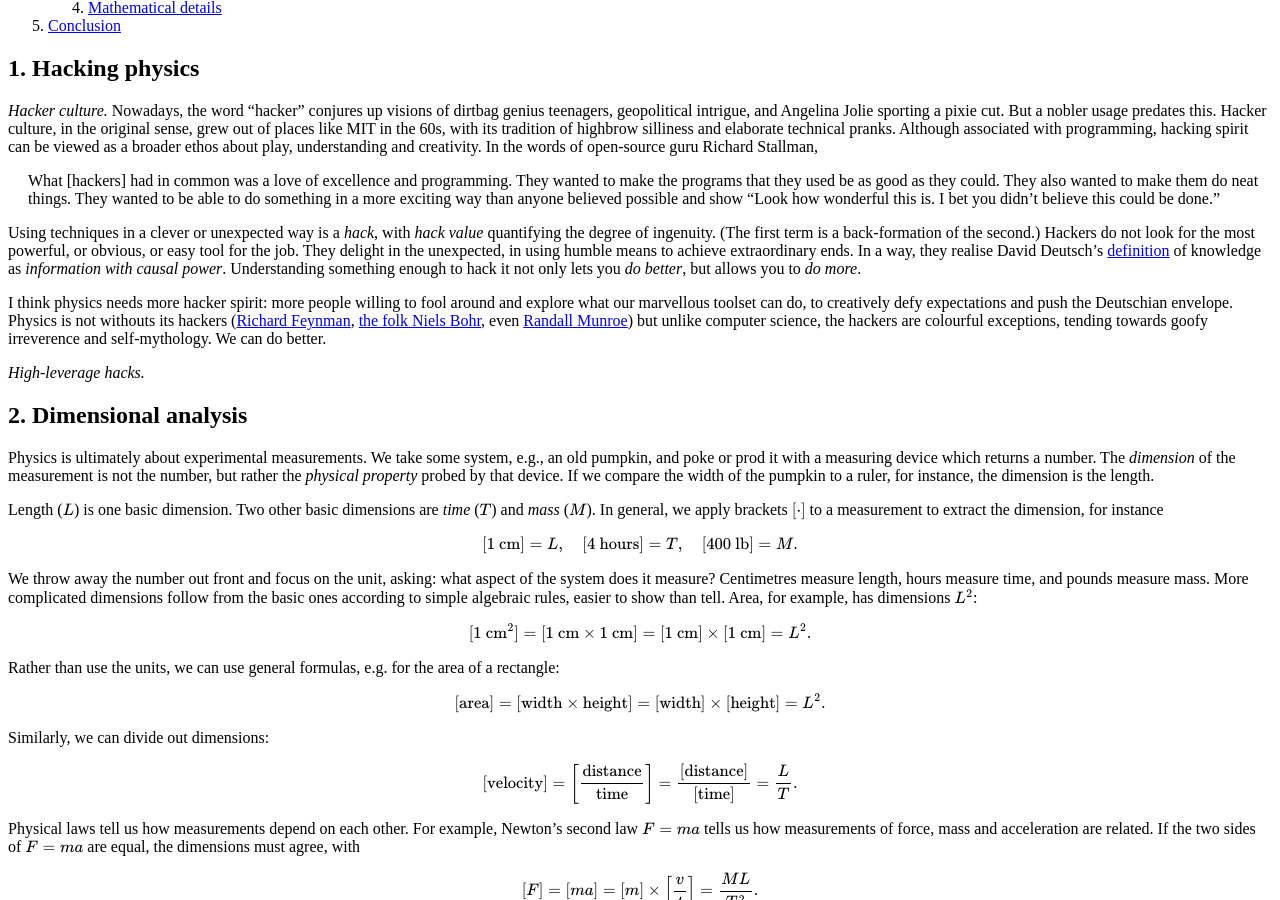
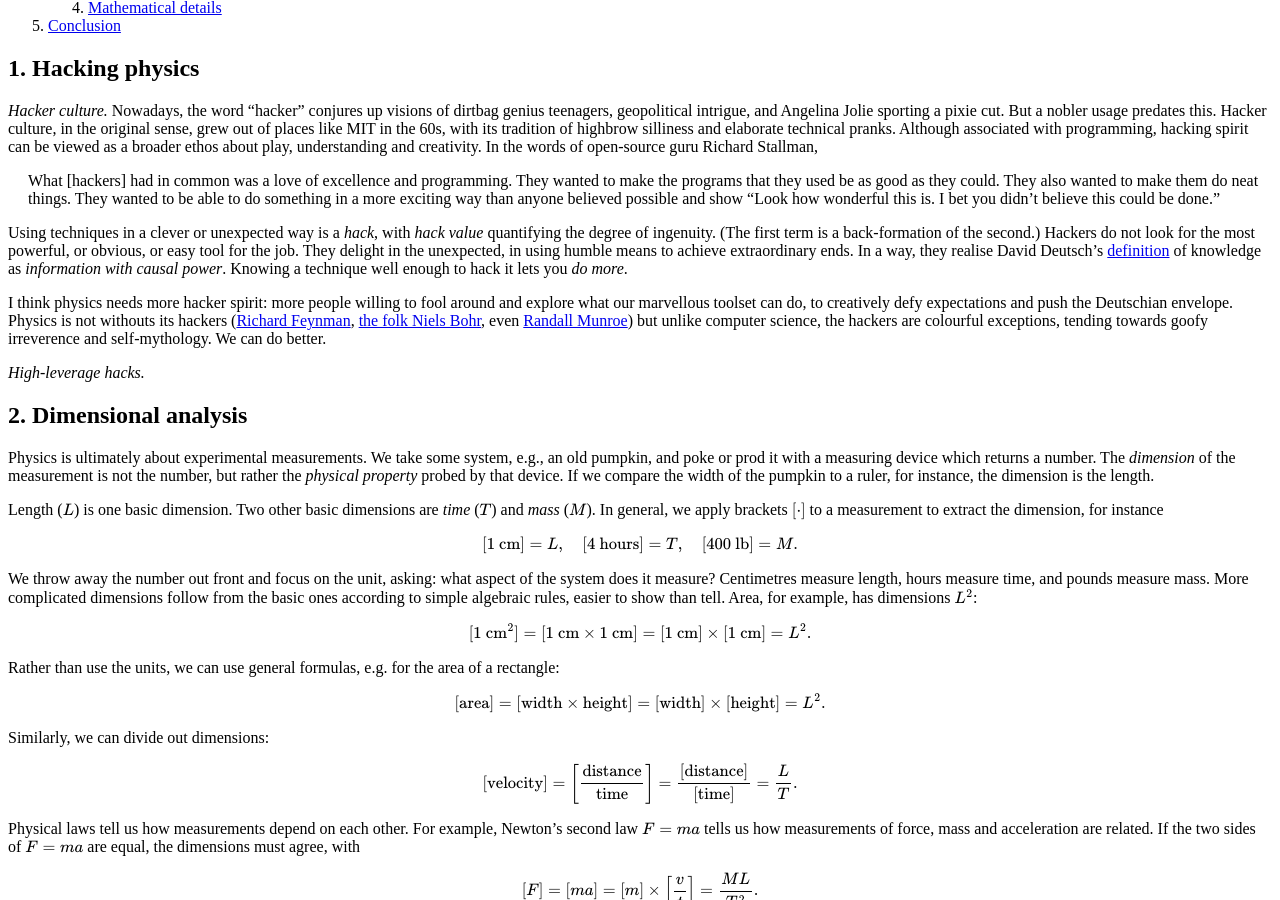
Before and after one commit to hapax/hapax.github.io, a Jekyll site: the page built from assets/simple-physics.md, in a window 1280 px wide and 900 px high, scrolled down 834 px. Built offline with Jekyll 4.4.1, drawn with Linux system fonts in a browser that asks for light colours; our own code applies the rules of GitHub Pages for plain Markdown files; formulas are drawn with MathJax 3; a script that is not in the unit is left out.

Commit message:
Update simple-physics.md

```diff
--- a/assets/simple-physics.md
+++ b/assets/simple-physics.md
@@ -59,8 +59,7 @@ In a way, they realise David Deutsch's
 [definition](https://en.wikipedia.org/wiki/The_Beginning_of_Infinity)
 of knowledge as
 *information with causal power*.
-Understanding something enough to hack it not only lets you *do
-better*, but allows you to *do more*.
+Knowing a technique well enough to hack it lets you *do more*.
 
 I think physics needs more hacker spirit: more people willing to fool
 around and explore what our marvellous toolset can do, to creatively
```
